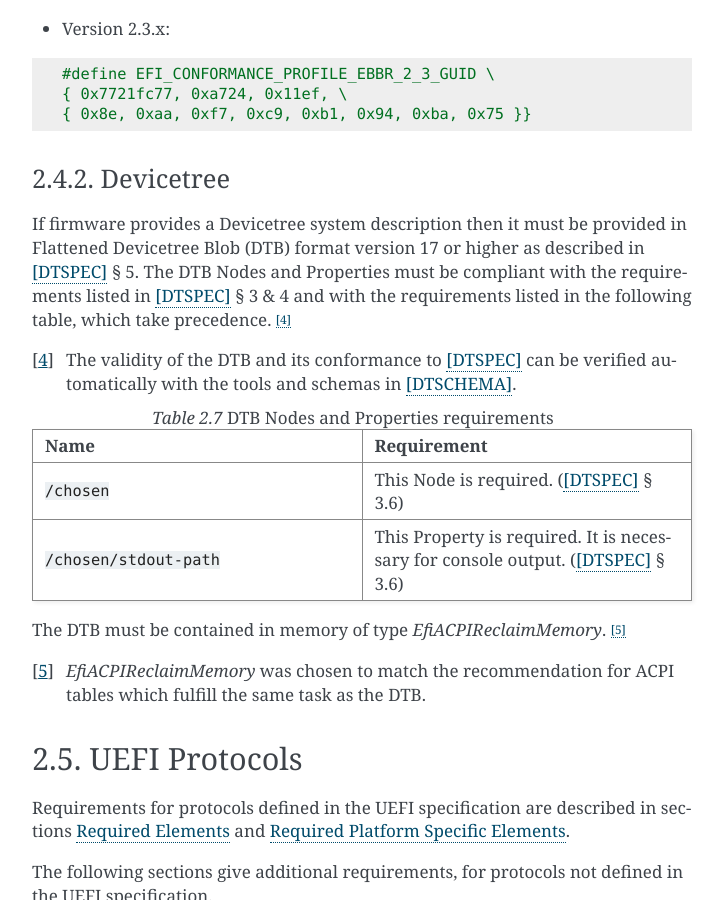
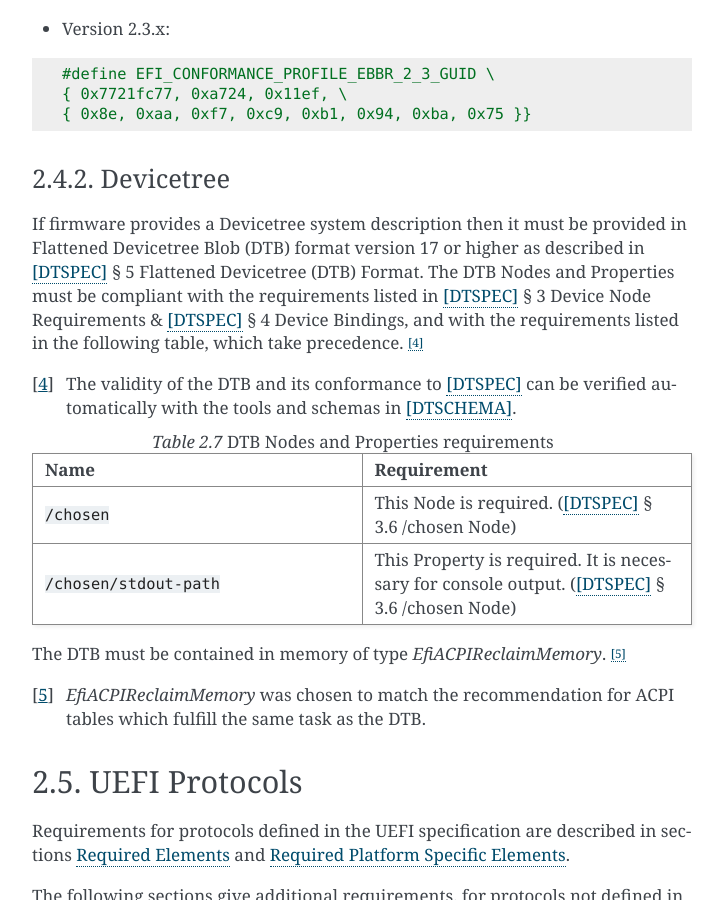
Before and after one commit to ARM-software/ebbr, a Sphinx documentation site: the page built from source/chapter2-uefi.rst, in a window 1280 px wide and 900 px high, scrolled down 8022 px. Shown: the whole window, without its empty margins (388-1112 px from the left). Built offline with Sphinx 7.4.7, drawn with Linux system fonts in a browser that asks for light colours.

Commit message:
Harmonize sections references titles
As we use a Sphinx extension for all our references to the UEFI
specification, all those references mention the section title after the
section number automatically.
Among our other references written manually, some do mention the section
title (FF-A) and some do not (BBR & Devicetree).

Harmonize all our sections references to mention the referenced section
title after the § sign and the section number.
This has the benefit that references become easier to follow across
revisions when updating the referenced specifications.

Also, document the convention in the README.

Reviewed-by: Daniel Thompson <daniel.thompson@linaro.org>
Reviewed-by: Heinrich Schuchardt <heinrich.schuchardt@canonical.com>
Signed-off-by: Vincent Stehlé <vincent.stehle@arm.com>

```diff
--- a/source/chapter1-about.rst
+++ b/source/chapter1-about.rst
@@ -155,7 +155,7 @@
 Operating System.
 
 This specification is referenced by the Arm Base Boot Requirements
-Specification [ArmBBR]_ § 3.2.
+Specification [ArmBBR]_ § 3.2 EBBR recipe.
 The UEFI requirements found in this document are similar but not identical to
 the requirements found in BBR.
 EBBR provides greater flexibility to support embedded designs which cannot
--- a/source/chapter2-uefi.rst
+++ b/source/chapter2-uefi.rst
@@ -381,10 +381,11 @@
 
 If firmware provides a Devicetree system description then it must be provided
 in Flattened Devicetree Blob (DTB) format version 17 or higher as described in
-[DTSPEC]_ § 5.
+[DTSPEC]_ § 5 Flattened Devicetree (DTB) Format.
 The DTB Nodes and Properties must be compliant with the requirements listed in
-[DTSPEC]_ § 3 & 4 and with the requirements listed in the following table, which
-take precedence. [#DTSchNote]_
+[DTSPEC]_ § 3 Device Node Requirements & [DTSPEC]_ § 4 Device Bindings, and with
+the requirements listed in the following table, which take precedence.
+[#DTSchNote]_
 
 .. [#DTSchNote] The validity of the DTB and its conformance to [DTSPEC]_ can be
    verified automatically with the tools and schemas in [DTSCHEMA]_.
@@ -396,10 +397,10 @@
    * - Name
      - Requirement
    * - ``/chosen``
-     - This Node is required. ([DTSPEC]_ § 3.6)
+     - This Node is required. ([DTSPEC]_ § 3.6 /chosen Node)
    * - ``/chosen/stdout-path``
      - This Property is required. It is necessary for console output.
-       ([DTSPEC]_ § 3.6)
+       ([DTSPEC]_ § 3.6 /chosen Node)
 
 The DTB must be contained in memory of type `EfiACPIReclaimMemory`.
 [#ACPIMemNote]_
--- a/source/chapter3-secureworld.rst
+++ b/source/chapter3-secureworld.rst
@@ -52,9 +52,9 @@
    FF-A v1.2 introduced support for multiple services UUIDs in a partition,
    which eases services discovery, as well as the supporting
    `FFA_MSG_SEND_DIRECT_REQ2` ABI.
-   As per the FF-A specification § 13.2 FFA_VERSION, all callee versions 1.x,
-   with x >= 2, are compatible with caller versions 1.0 to 1.x, which includes
-   caller version 1.2.
+   As per the FF-A specification [FFA]_ § 13.2 FFA_VERSION, all callee versions
+   1.x, with x >= 2, are compatible with caller versions 1.0 to 1.x, which
+   includes caller version 1.2.
 
 RISC-V Multiprocessor Startup Protocol
 ======================================
```
Also changed, not shown: README.rst (+11 -0 lines).
